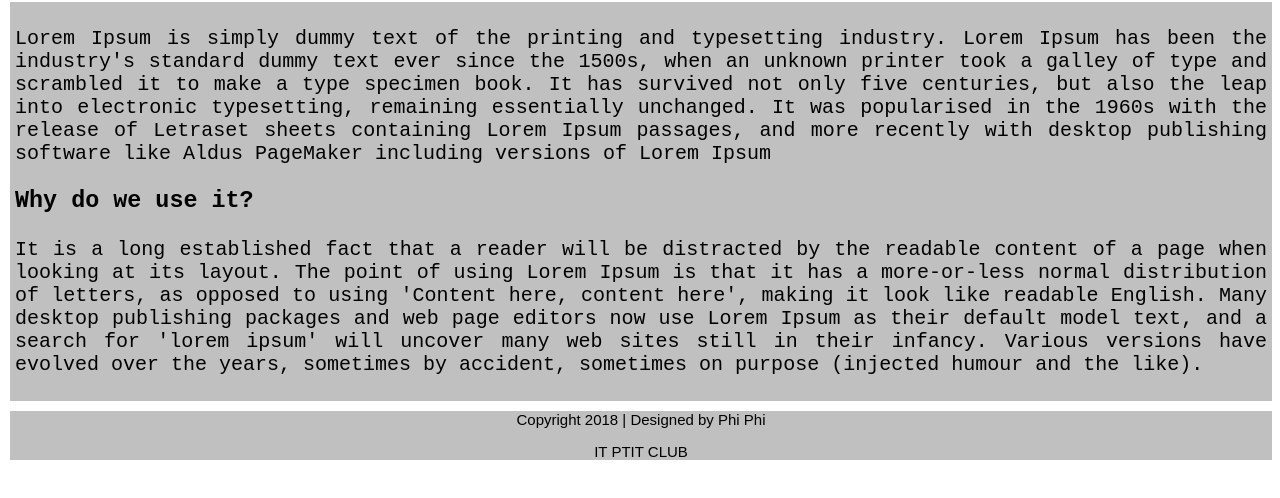
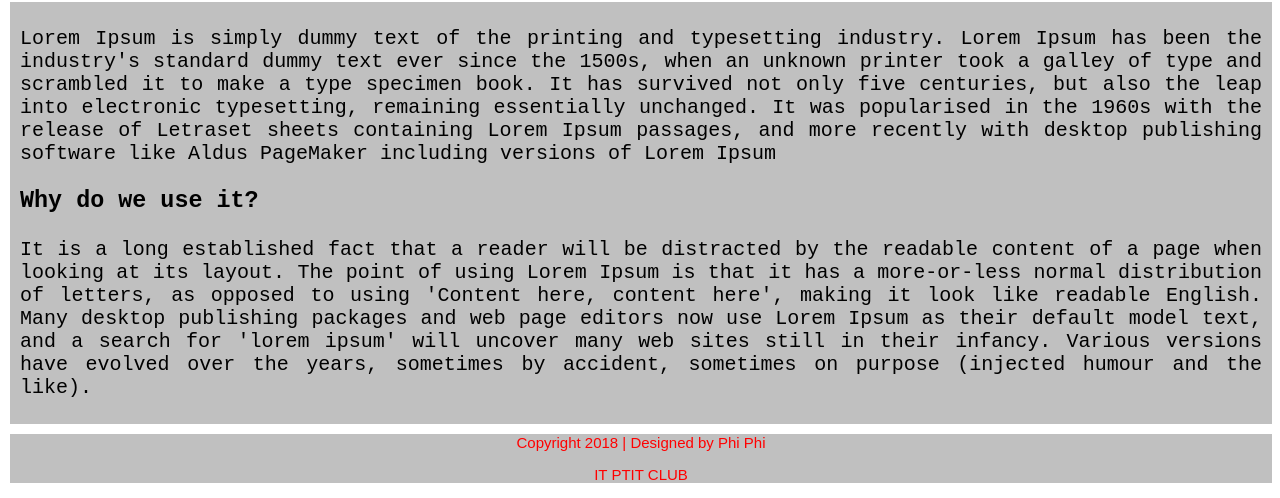
Before and after one commit to phiphiitptit/web-IT-3.0, a plain HTML site: page basicweb.html in a window 1280 px wide. Shown: the part 1135-1633 px from the top of the page. Before the commit the page ends 1610 px from the top, so only its background shows below. Drawn offline with Linux system fonts and the light colour scheme.

Commit message:
bascicweb

```diff
--- a/basicweb.html
+++ b/basicweb.html
@@ -6,24 +6,28 @@
 	<title> Basic Web</title>
 	<style type="text/css">
 		body{
+			display: block;
 			position: relative;
 			margin-left: 10px;
 			margin-top: 10px:
-			margin-right=10px;
+			margin-right: 10px;
 		}
 		#logo{
-
+			display: block;
+			position: relative;
 			background-color: silver;
 			font-family: monospace;
 			font-size: 30px;
 			font-weight: bold;
 			color:blue;
 			height: 100px;
-			padding-left: 50px;
+			padding-left: 100px;
 			padding-top: 10px;
 			padding-bottom: 10px;
 		}
 		#Intro{
+			display: block;
+			position: relative;
 			margin-top: 5px;
 			clear: both;
 		}
@@ -44,6 +48,7 @@
 			font-size: 30px;
 		}
 		.li1{
+
 			background-color: blue;
 			height: 100px;
 			text-align: center;
@@ -57,20 +62,27 @@
 			float: right;
 		}
 		#introduce{
+			display: block;
+			position: relative;
 			background-color: silver;
-			padding: 5px;
-			margin-top: 5px;
+			padding-top: 5px;
+			padding-right: 10px;
+			padding-left: 10px;
+			padding-bottom: 5px;
 			clear: both;
 			font-family: monospace;
 			text-align: justify;
 			font-size: 20px;
 		}
 		#information{
+			display: block;
+			position: relative;
 			background-color: silver;
 			margin-top: -5px;
 			text-align: center;
 			font-family: sans-serif;
 			font-size: 15px;
+			color:red;
 		}
 	</style>
 </head>
```
